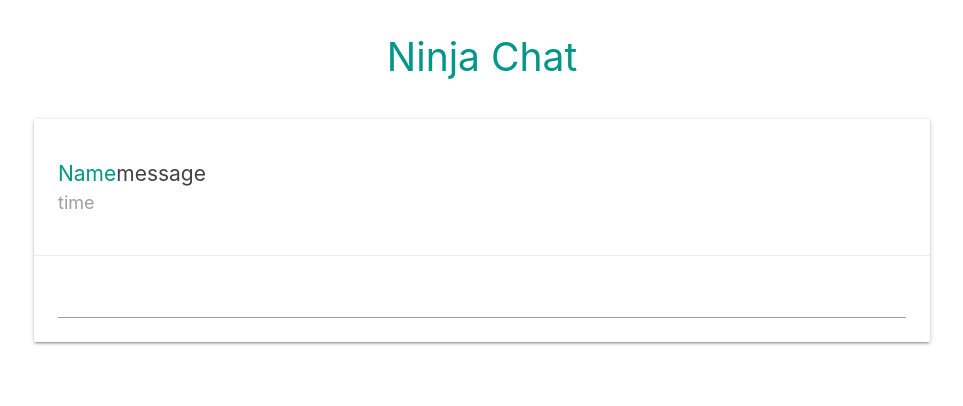
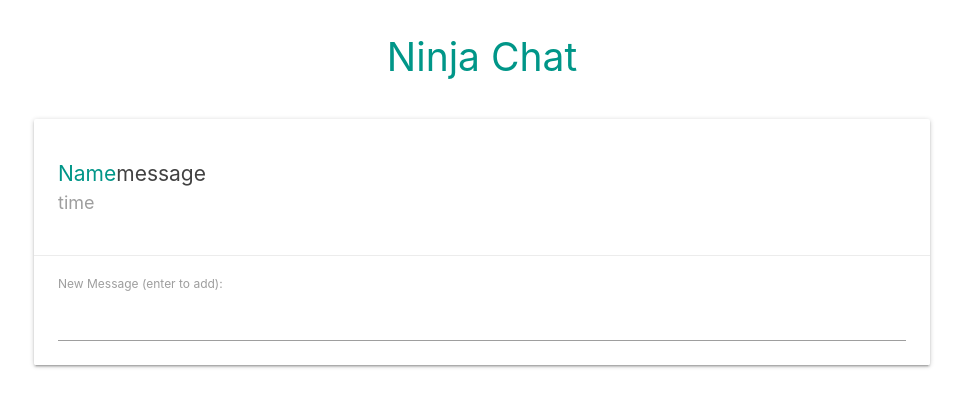
Before and after one commit to deividisss/Live-Chat-App-Vue, a Vue app: page /#/ in a window 1280 px wide. Both pictures are taken after typing "Sample" into the empty fields and a click on the button "ENTER CHAT". Shown: the top 406 px of the page, without its empty margins (158-1121 px from the left). Built offline with nearby package versions, Linux system fonts and the light colour scheme.

Commit message:
Adds NewMessage component

```diff
--- a/src/components/Chat.vue
+++ b/src/components/Chat.vue
@@ -12,16 +12,21 @@
         </ul>
       </div>
       <div class="card-action">
-        <input type="text" />
+        <NewMessage :name="name" />
       </div>
     </div>
   </div>
 </template>
 
 <script>
+import NewMessage from "@/components/NewMessage";
+
 export default {
   name: "Chat",
   props: ["name"],
+  components: {
+    NewMessage
+  },
   data() {
     return {};
   }
--- /dev/null
+++ b/src/components/NewMessage.vue
@@ -0,0 +1,25 @@
+<template>
+  <div class="new-message">
+    <form @submit.prevent="addMessage">
+      <label for="new-message">New Message (enter to add):</label>
+      <input type="text" name="new-message" v-model="newMessage" />
+    </form>
+  </div>
+</template>
+
+<script>
+export default {
+  name: "NewMessage",
+  props: ["name"],
+  data() {
+    return {
+      newMessage: null
+    };
+  },
+  methods: {
+    addMessage() {
+      console.log(this.newMessage, this.name, Date.now());
+    }
+  }
+};
+</script>
```
